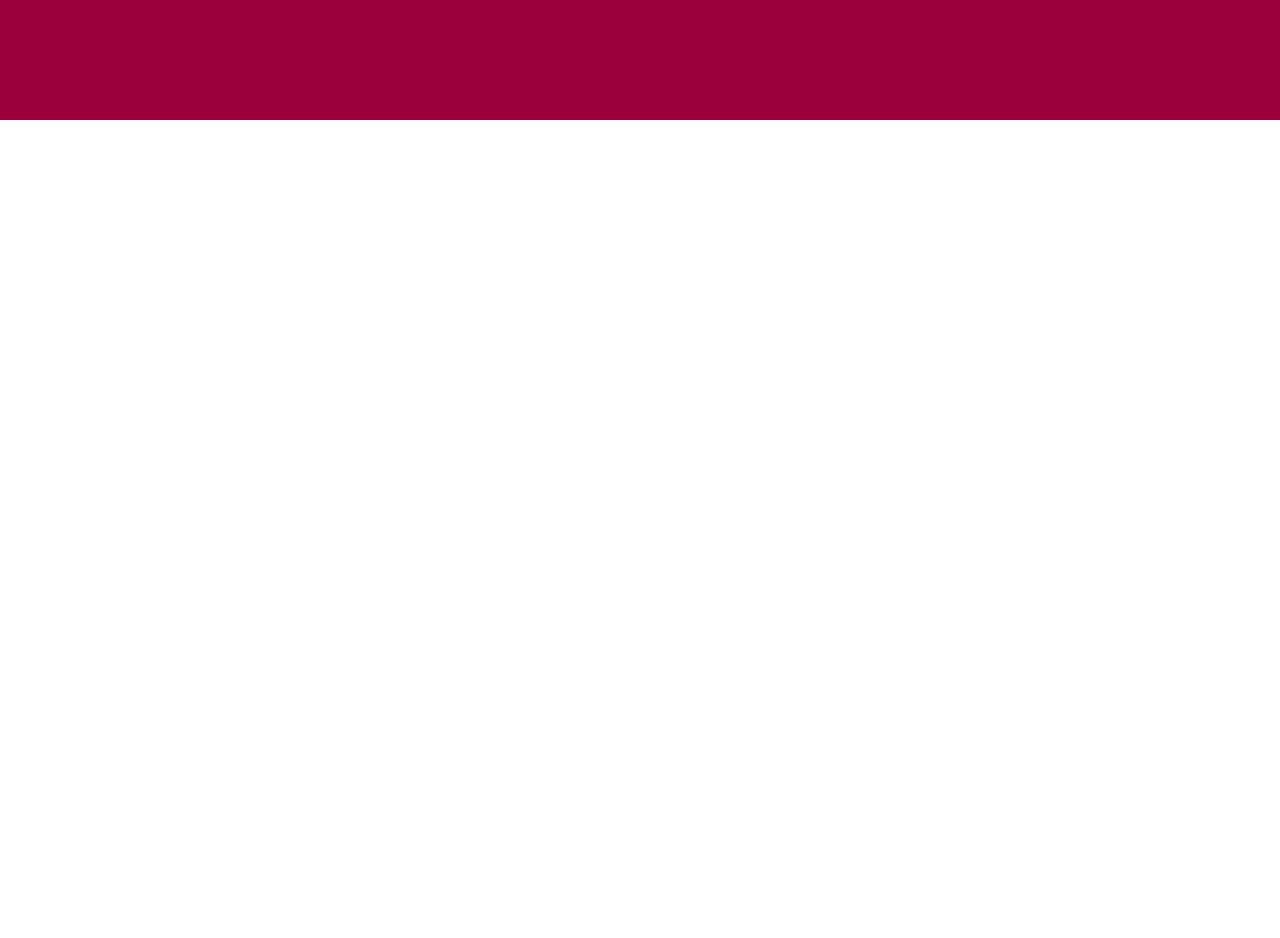
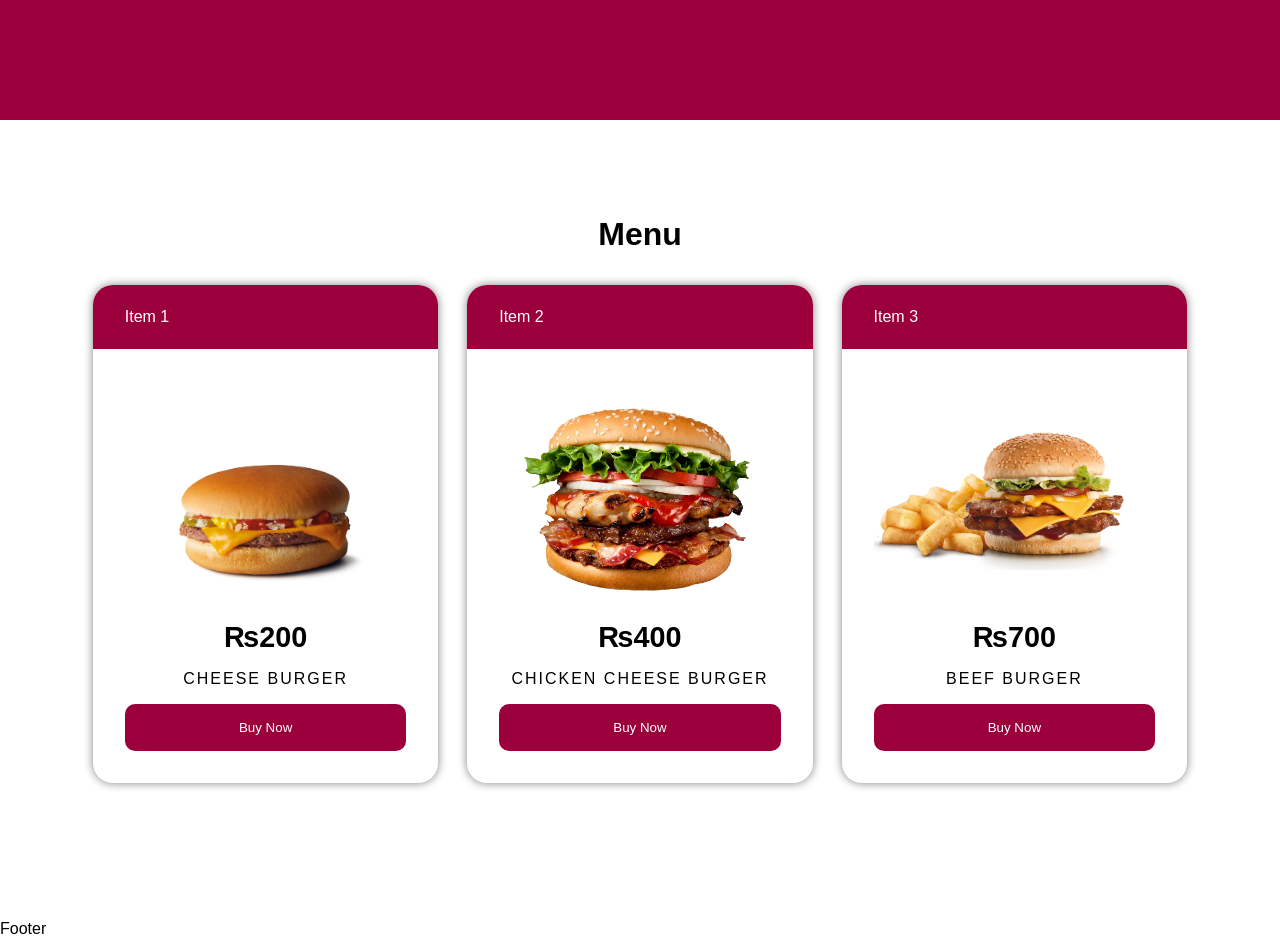
Before and after one commit to Awais512/CS-Burger-Wala-React-UI, a React (Create React App) app: page / in a window 1280 px wide. Shown: the part 1400-2338 px from the top of the page. Before the commit the page ends 1520 px from the top, so only its background shows below. Built offline with nearby package versions, Linux system fonts and the light colour scheme.

Commit message:
Menu and Menu Card

```diff
--- a/src/App.js
+++ b/src/App.js
@@ -1,9 +1,10 @@
 import { Route, Routes } from "react-router-dom";
-import { Header, Home } from "./components";
+import { Header, Home, Footer } from "./components";
 import "./styles/app.scss";
 import "./styles/header.scss";
 import "./styles/home.scss";
 import "./styles/Founder.scss";
+import "./styles/menu.scss";
 
 const App = () => {
   return (
@@ -12,6 +13,7 @@
       <Routes>
         <Route path="/" element={<Home />} />
       </Routes>
+      <Footer />
     </>
   );
 };
--- a/src/components/Home/Home.jsx
+++ b/src/components/Home/Home.jsx
@@ -1,6 +1,7 @@
 import React from "react";
 import { motion } from "framer-motion";
 import Founder from "./Founder";
+import Menu from "./Menu";
 
 const Home = () => {
   return (
@@ -32,6 +33,7 @@
         </motion.a>
       </section>
       <Founder />
+      <Menu />
     </>
   );
 };
--- a/src/components/Home/Menu.jsx
+++ b/src/components/Home/Menu.jsx
@@ -1,7 +1,46 @@
 import React from "react";
+import MenuCard from "./MenuCard";
+import burger1 from "../../assets/burger1.png";
+import burger2 from "../../assets/burger2.png";
+import burger3 from "../../assets/burger3.png";
 
 const Menu = () => {
-  return <div>Menu</div>;
+  const addToCart = (itemNumber) => {
+    console.log("Burger Bought");
+  };
+  return (
+    <section id="menu">
+      <h1>Menu</h1>
+      <div>
+        <MenuCard
+          itemNum={1}
+          burgerSrc={burger1}
+          price={200}
+          title="Cheese Burger"
+          handler={addToCart}
+          delay={0.1}
+        />
+
+        <MenuCard
+          itemNum={2}
+          burgerSrc={burger2}
+          price={400}
+          title="Chicken Cheese Burger"
+          handler={addToCart}
+          delay={0.5}
+        />
+
+        <MenuCard
+          itemNum={3}
+          burgerSrc={burger3}
+          price={700}
+          title="Beef Burger"
+          handler={addToCart}
+          delay={0.8}
+        />
+      </div>
+    </section>
+  );
 };
 
 export default Menu;
--- /dev/null
+++ b/src/components/Home/MenuCard.jsx
@@ -0,0 +1,23 @@
+import React from "react";
+import { motion } from "framer-motion";
+
+const MenuCard = ({ itemNum, burgerSrc, price, title, handler, delay = 0 }) => {
+  return (
+    <motion.div
+      className="menuCard"
+      initial={{ x: "-100%", opacity: 0 }}
+      whileInView={{ x: 0, opacity: 1 }}
+      transition={{ delay }}
+    >
+      <div>Item {itemNum}</div>
+      <main>
+        <img src={burgerSrc} alt={itemNum} />
+        <h5>₨{price}</h5>
+        <p>{title}</p>
+        <button onClick={() => handler(itemNum)}>Buy Now</button>
+      </main>
+    </motion.div>
+  );
+};
+
+export default MenuCard;
--- /dev/null
+++ b/src/components/Layout/Footer.jsx
@@ -0,0 +1,7 @@
+import React from "react";
+
+const Footer = () => {
+  return <div>Footer</div>;
+};
+
+export default Footer;
--- a/src/components/index.js
+++ b/src/components/index.js
@@ -2,3 +2,4 @@
 export { default as Header } from "./Layout/Header";
 export { default as Founder } from "./Home/Founder";
 export { default as Menu } from "./Home/Menu";
+export { default as Footer } from "./Layout/Footer";
--- a/src/styles/app.scss
+++ b/src/styles/app.scss
@@ -6,6 +6,7 @@
 padding: 0;
 font-family: 'Ubuntu',sans-serif;
 box-sizing: border-box;
+scroll-behavior: smooth;
 }
 
 a {
--- /dev/null
+++ b/src/styles/footer.scss
@@ -0,0 +1 @@
+@import 'colors';
--- /dev/null
+++ b/src/styles/menu.scss
@@ -0,0 +1,81 @@
+@import 'colors';
+
+#menu{
+    width: 100%;
+    min-height: 100vh;
+    background-color: white;
+    padding: 4rem;
+
+    >h1{
+        font-size: 2rem;
+        text-align: center;
+        padding: 2rem;
+    }
+    >div{
+        display: flex;
+        justify-content: space-evenly;
+    }
+}
+
+.menuCard {
+    background-color: #fff;
+    width: 30%;
+    border-radius: 20px;
+    box-shadow: 0 0 10px rgba(0,0,0, 0.495);
+
+    >div{
+        border-radius: 20px 20px 0 0;
+        background-color: $red;
+        display: flex;
+        align-items: center;
+        padding: 2rem;
+        color: #fff;
+        height: 4rem;
+    }
+
+    >main {
+        padding: 2rem;
+        display: flex;
+        flex-direction: column;
+        align-items: center;
+
+        >img {
+            height: 15rem;
+            width: 100%;
+            object-fit: contain;
+        }
+        >h5{
+            font-size: 1.8rem;
+        }
+
+        >p {
+            text-transform: uppercase;
+            letter-spacing: 2px;
+            padding: 1rem 0;
+        }
+
+        >button{
+            background-color: $red;
+            color: #fff;
+            border:none;
+            padding: 1rem 2rem;
+            width: 100%;
+            border-radius: 10px;
+            cursor: pointer;
+
+            &:hover {
+                background-color: $redDark;
+            }
+        }
+    }
+}
+
+@media screen and (max-width:600px) {
+    #menu>div{
+        flex-direction: column;
+    }
+    .menuCard{
+        width: 100%;
+        margin: 1rem 0;
+    }
+ }
```
